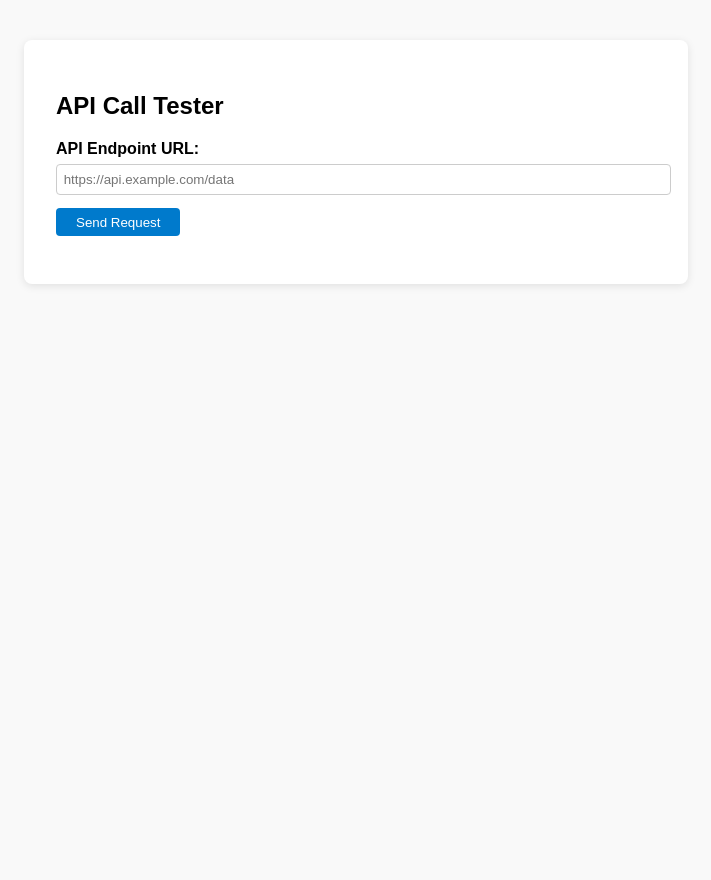
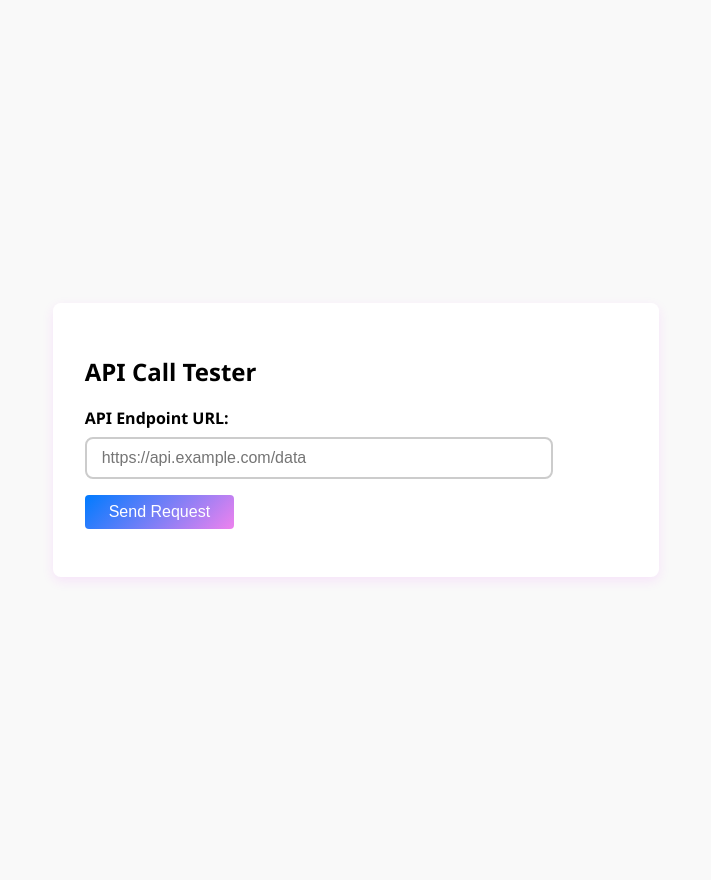
Before and after one commit to Mathir14/Unified-API-Gateway-for-Sql-retrieval-from-Database, a FastAPI app: page / in a window 1280 px wide. Shown: the whole page, without its empty margins (284-995 px from the left). Before the commit the page ends 286 px from the top, so only its background shows below. Run offline with FastAPI, Linux system fonts and the light colour scheme.

Commit message:
Modified landing page

```diff
--- a/template/index.html
+++ b/template/index.html
@@ -5,11 +5,106 @@
   <title>API Call Tester</title>
   <meta name="viewport" content="width=device-width, initial-scale=1.0">
   <style>
-    body { font-family: Arial, sans-serif; margin: 40px; background: #f9f9f9; }
-    .container { max-width: 600px; margin: auto; background: #fff; padding: 2em; border-radius: 8px; box-shadow: 0 2px 8px rgba(0,0,0,0.1);}
+
+
+
+
+
+
+
+
+
+
+    body {
+      opacity: 0;
+      animation: fadeInBody 0.6s ease-in-out 0.4s forwards;
+      transition: background-color 0.3s ease;
+      display: flex;
+      justify-content: center;
+      align-items: center;
+      height: 100vh;
+      background-color: #f9f9f9;
+    }
+
+    @keyframes fadeInBody {
+      to {
+        opacity: 1;
+      }
+    }
+
+
+
+     button {
+      padding: 12px 28px;
+      font-size: 16px;
+      color: white;
+      background: linear-gradient(135deg, #007BFF, violet);
+      border: none;
+      border-radius: 10px;
+      cursor: pointer;
+      position: relative;
+      z-index: 1;
+      overflow: hidden;
+      transition:
+        transform 0.4s ease,
+        box-shadow 0.4s ease,
+        filter 0.4s ease;
+    }
+
+    button::before {
+      content: "";
+      position: absolute;
+      top: -2px;
+      left: -2px;
+      right: -2px;
+      bottom: -2px;
+      border-radius: 12px;
+      background: linear-gradient(135deg, violet, #007BFF);
+      background-size: 300% 300%;
+      z-index: -1;
+      opacity: 0;
+      transition: opacity 0.4s ease;
+    }
+
+    button:hover {
+      transform: scale(1.06);
+      box-shadow:
+        0 0 10px rgba(138, 43, 226, 0.4),
+        0 0 20px rgba(0, 0, 255, 0.3),
+        0 0 30px rgba(138, 43, 226, 0.3);
+      filter: brightness(1.1);
+    }
+
+    button:hover::before {
+      opacity: 1;
+      animation: glowBorder 5s linear infinite;
+    }
+
+    @keyframes glowBorder {
+      0% {
+        background-position: 0% 50%;
+      }
+      100% {
+        background-position: 100% 50%;
+      }
+    }
+
+
+
+
+
+
+
+
+
+
+
+
+    body { font-family: "Segoe UI", Roboto, Helvetica Neue, sans-serif; margin: 40px; background: #f9f9f9; }
+    .container { max-width: 600px; margin: auto; background: #fff; padding: 2em; border-radius: 8px; box-shadow: 0 4px 12px rgba(226, 40, 255, 0.1);}
     label { font-weight: bold; }
-    input[type="text"] { width: 100%; padding: 0.5em; margin: 0.5em 0 1em 0; border: 1px solid #ccc; border-radius: 4px; }
-    button { padding: 0.5em 1.5em; border: none; background: #007acc; color: #fff; border-radius: 4px; cursor: pointer; }
+    input[type="text"] { width: 80%; padding: 0.5em; margin: 0.5em 0 1em 0; border: 1px solid #ccc; border-radius: 4px; }
+    button { padding: 0.5em 1.5em; border: none;; color: #fff; border-radius: 4px; cursor: pointer; }
     button:disabled { background: #aaa; }
     pre { background: #272822; color: #f8f8f2; padding: 1em; border-radius: 4px; overflow-x: auto; }
     .error { color: #c00; margin-top: 1em; }
@@ -20,12 +115,32 @@
     <h2>API Call Tester</h2>
     <form id="apiForm">
       <label for="apiUrl">API Endpoint URL:</label>
-      <input type="text" id="apiUrl" name="apiUrl" placeholder="https://api.example.com/data" required>
+      <input type="text" id="apiUrl" name="apiUrl" placeholder="https://api.example.com/data" required style="
+    padding: 10px 15px;
+    font-size: 16px;
+    border: 2px solid #ccc;
+    border-radius: 8px;
+    outline: none;
+    background-color: #fff;
+    position: relative;
+    z-index: 1;
+    transition:
+      box-shadow 0.4s cubic-bezier(0.4, 0, 0.2, 1),
+      transform 0.3s ease,
+      border 0.4s ease,
+      background-color 0.3s ease;
+    background-clip: padding-box;
+  "
+  onmouseover="this.style.border='2px solid transparent'; this.style.boxShadow='0 0 10px rgba(0,123,255,0.3), 0 0 20px rgba(138,43,226,0.3)'; this.style.transform='scale(1.03)'; this.style.backgroundImage='linear-gradient(white, white), linear-gradient(135deg, #007BFF, violet)'; this.style.backgroundOrigin='border-box'; this.style.backgroundClip='padding-box, border-box';"
+  onmouseout="this.style.border='2px solid #ccc'; this.style.boxShadow='none'; this.style.transform='scale(1)'; this.style.backgroundImage='none';">
+
       <button type="submit" id="submitBtn">Send Request</button>
     </form>
     <div id="result"></div>
     <div class="error" id="error"></div>
   </div>
+
+
   <script>
     const form = document.getElementById('apiForm');
     const resultDiv = document.getElementById('result');
```
